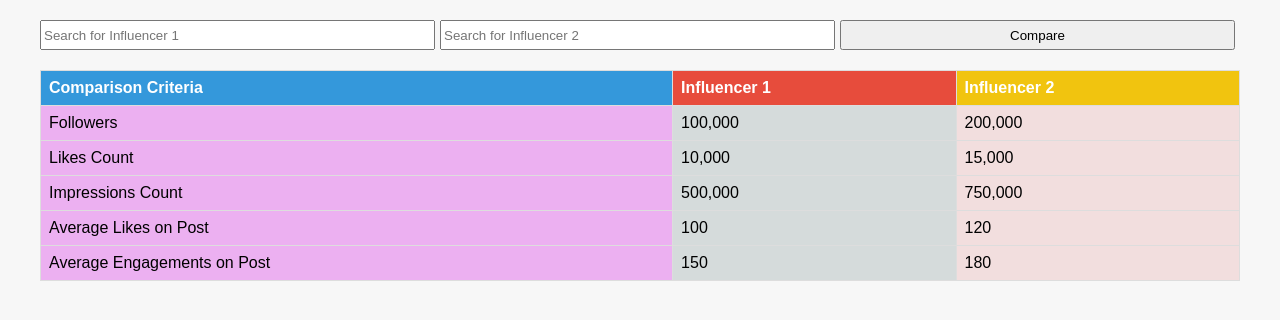
After one commit to bhavy3103/InfluPals, a PHP site: page /page/compare.php in a window 1280 px wide. The commit adds this page. Shown: the top 320 px of the page. Run offline with PHP 8.4, Linux system fonts and the light colour scheme.

Commit message:
UI Completed and dummy data filled to see the comparison table

```diff
--- /dev/null
+++ b/frontend/page/compare.php
@@ -0,0 +1,70 @@
+<!DOCTYPE html>
+<html lang="en">
+<head>
+    <meta charset="UTF-8">
+    <meta name="viewport" content="width=device-width, initial-scale=1.0">
+    <title>Influencer Comparison</title>
+    <style>
+        /* Style for buttons */
+        .button-container {
+            display: flex;
+            justify-content: space-between;
+            margin-bottom: 20px;
+        }
+        .button-container input[type="text"],
+        .button-container button {
+            width: calc(48% - 5px); /* Adjusted width to accommodate margin */
+            height: 30px;
+            padding: 2px;
+            box-sizing: border-box; /* Include padding and border in element's total width and height */
+            margin-right: 5px; /* Adjusted margin for spacing */
+        }
+    </style>
+</head>
+<body style="font-family: Arial, sans-serif; background-color: #f7f7f7; margin: 0; padding: 0;">
+
+<div style="max-width: 1200px; margin: 0 auto; padding: 20px;">
+    <div class="button-container">
+        <input type="text" id="influencer1" placeholder="Search for Influencer 1" onkeyup="fetchSuggestions(this.value)">
+        <input type="text" id="influencer2" placeholder="Search for Influencer 2" onkeyup="fetchSuggestions(this.value)">
+        <button onclick="compareInfluencers(influencer1, influencer2)">Compare</button>
+    </div>
+
+    <table style="width: 100%; border-collapse: collapse; margin-top: 20px;">
+        <tr>
+            <th style="border: 1px solid #dddddd; background-color: #3498db; color: #fff; text-align: left; padding: 8px;">Comparison Criteria</th>
+            <th style="border: 1px solid #dddddd; background-color: #e74c3c; color: #fff; text-align: left; padding: 8px;">Influencer 1</th>
+            <th style="border: 1px solid #dddddd; background-color: #f1c40f; color: #fff; text-align: left; padding: 8px;">Influencer 2</th>
+        </tr>
+
+        <?php
+        // Dummy data for influencers
+        $influencer1 = array(
+            "Followers" => "100,000",
+            "Likes Count" => "10,000",
+            "Impressions Count" => "500,000",
+            "Average Likes on Post" => "100",
+            "Average Engagements on Post" => "150"
+        );
+
+        $influencer2 = array(
+            "Followers" => "200,000",
+            "Likes Count" => "15,000",
+            "Impressions Count" => "750,000",
+            "Average Likes on Post" => "120",
+            "Average Engagements on Post" => "180"
+        );
+
+        foreach ($influencer1 as $criteria => $value1): ?>
+            <tr>
+                <td style="border: 1px solid #dddddd; background-color: #ecb0f1; text-align: left; padding: 8px;"><?php echo $criteria; ?></td>
+                <td style="border: 1px solid #dddddd; background-color: #d5dbdb; text-align: left; padding: 8px;"><?php echo $value1; ?></td>
+                <td style="border: 1px solid #dddddd; background-color: #f2dede; text-align: left; padding: 8px;"><?php echo $influencer2[$criteria]; ?></td>
+            </tr>
+        <?php endforeach; ?>
+    </table>
+
+</div>
+
+</body>
+</html>
--- a/frontend/page/profile.php
+++ b/frontend/page/profile.php
@@ -57,6 +57,7 @@
             <div class="space-x-3 pe-200">
                 <a href="../index.php" class="text-blue-900 hover:bg-orange-400 hover:text-blue-800 rounded-md px-3 py-2 text-lg font-medium">Home</a>
                 <a href="" class="text-blue-900 hover:bg-orange-400 hover:text-blue-800 rounded-md px-3 py-2 text-lg font-medium">Insights</a>
+                <a href="./compare.php" class="text-blue-900 hover:bg-orange-400 hover:text-blue-800 rounded-md px-3 py-2 text-lg font-medium">Compare</a>
                 <a href="" class="text-blue-900 hover:bg-orange-400 hover:text-blue-800 rounded-md px-3 py-2 text-lg font-medium">Logout</a>
             </div>
         </div>
```
